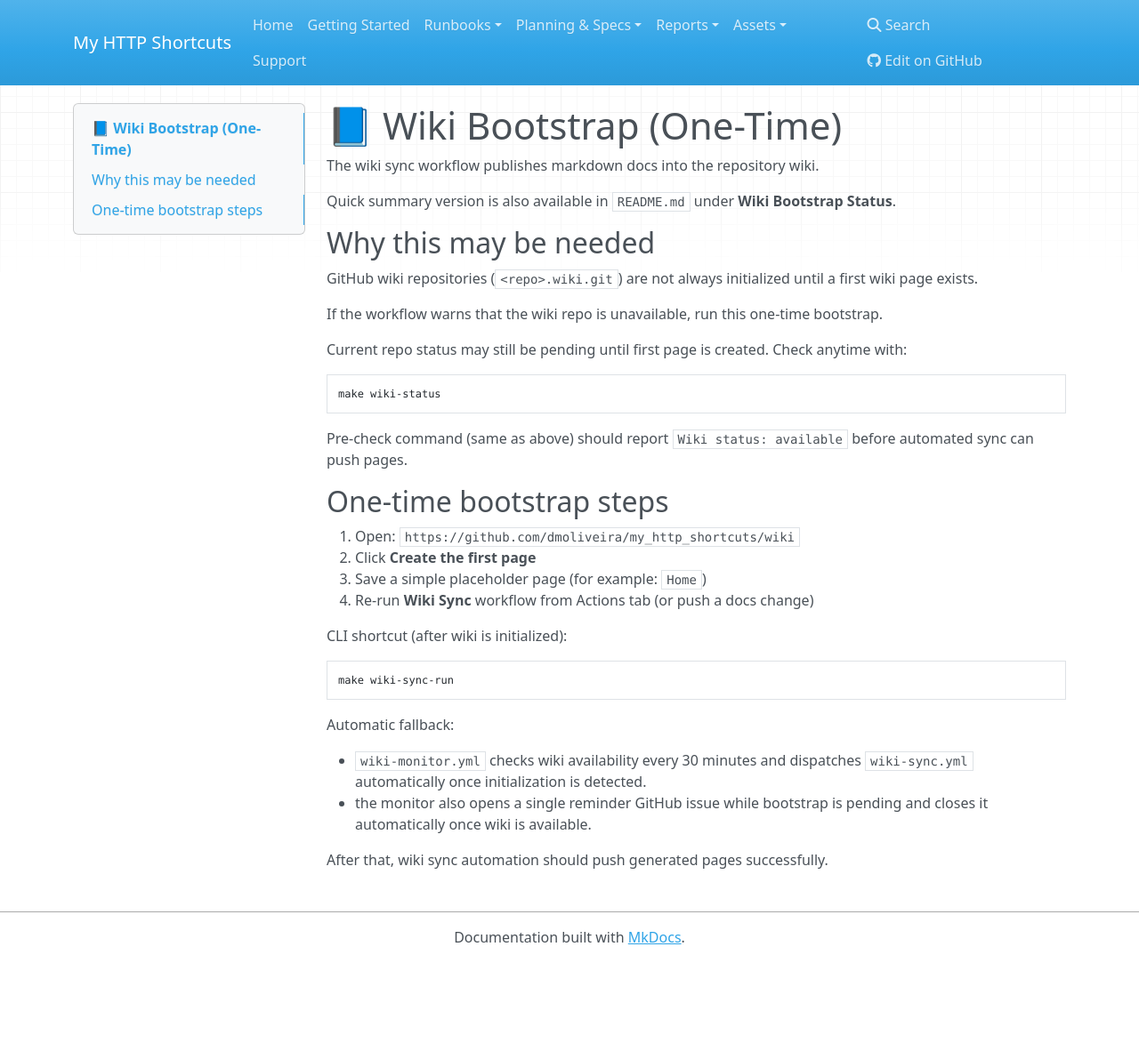
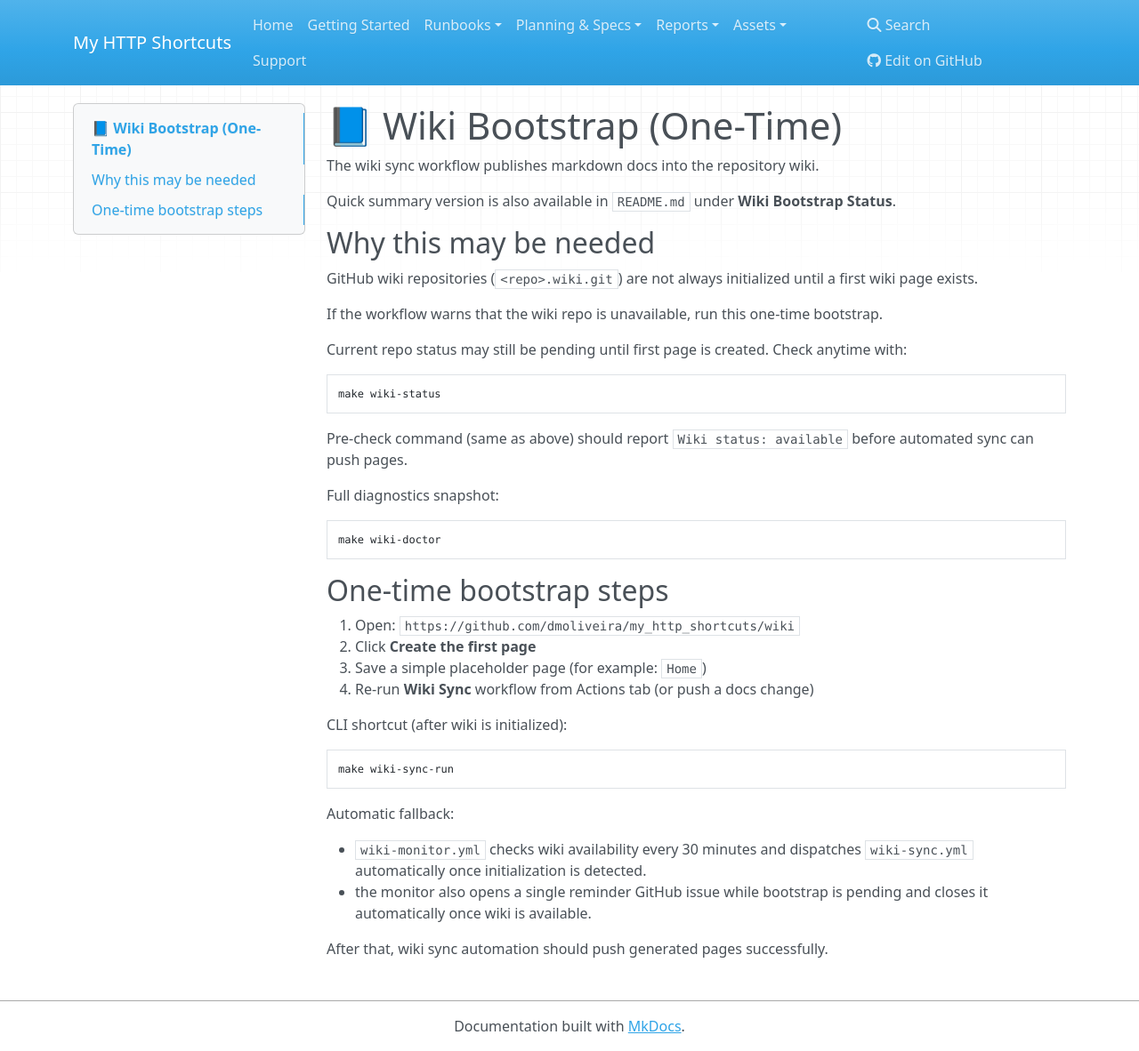
Before and after one commit to dmoliveira/my_http_shortcuts, an MkDocs documentation site: the page built from docs/runbooks/wiki-bootstrap.md, in a window 1280 px wide and 1182 px high. Shown: the whole window at 89% size. Built offline with MkDocs 1.6.1, drawn with Linux system fonts in a browser that asks for light colours; nearby versions of some CDN libraries.

Commit message:
docs(wiki): document wiki-doctor diagnostic usage

````diff
--- a/docs/runbooks/wiki-bootstrap.md
+++ b/docs/runbooks/wiki-bootstrap.md
@@ -18,6 +18,12 @@ make wiki-status
 
 Pre-check command (same as above) should report `Wiki status: available` before automated sync can push pages.
 
+Full diagnostics snapshot:
+
+```bash
+make wiki-doctor
+```
+
 ## One-time bootstrap steps
 
 1. Open: `https://github.com/dmoliveira/my_http_shortcuts/wiki`
````
Also changed, not shown: README.md (+1 -0 lines).
